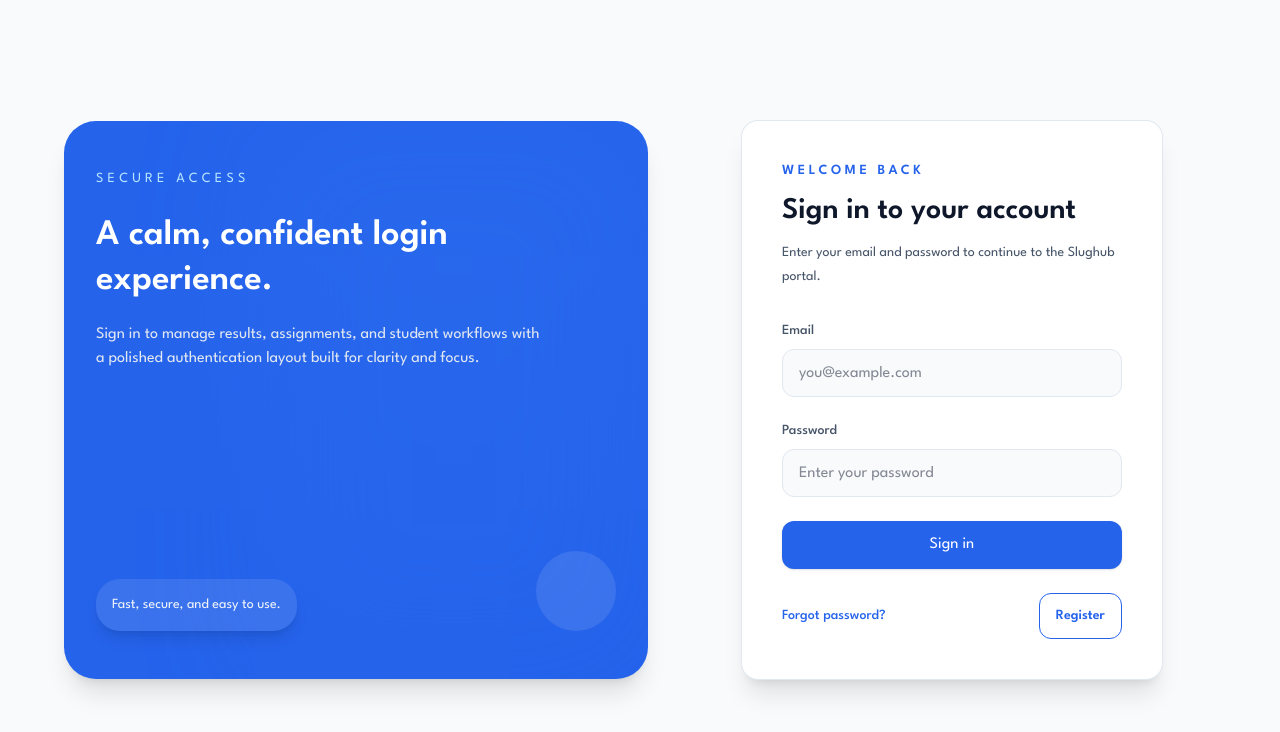
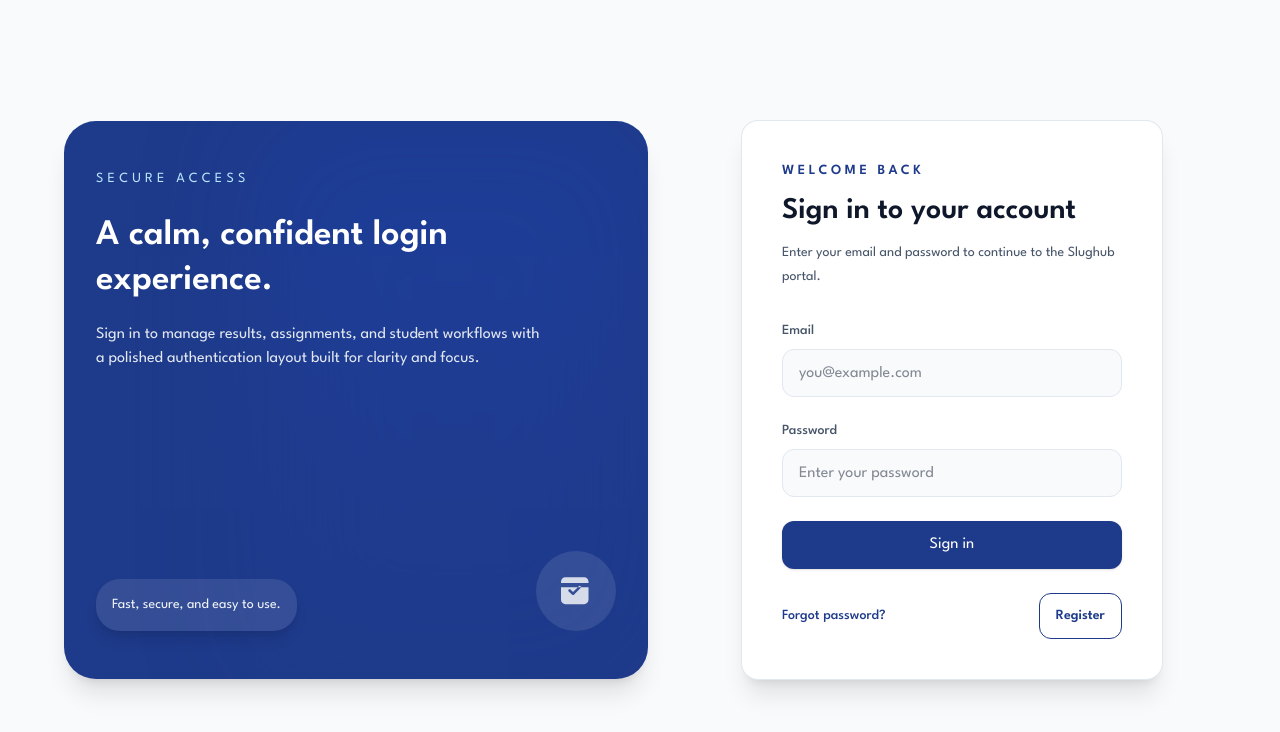
Before and after one commit to konneh-hub/Grade-System-APP, a Next.js app: page /login in a window 1280 px wide. Shown: the top 732 px of the page. Built offline with nearby package versions, Linux system fonts and the light colour scheme.

Commit message:
changes the login color

```diff
--- a/app/(auth)/login/page.tsx
+++ b/app/(auth)/login/page.tsx
@@ -33,8 +33,8 @@ export default function LoginPage() {
 
   return (
     <div className="grid w-full max-w-6xl gap-10 lg:grid-cols-[1.05fr_0.95fr]">
-      <section className="relative hidden overflow-hidden rounded-[2rem] bg-[#2563EB] px-8 py-12 text-white shadow-xl lg:flex lg:flex-col lg:justify-between">
-        <div className="absolute inset-y-0 right-0 w-2/3 bg-gradient-to-b from-[#3B82F6] to-[#2563EB] opacity-20 blur-3xl" />
+      <section className="relative hidden overflow-hidden rounded-[2rem] bg-[#1E3A8A] px-8 py-12 text-white shadow-xl lg:flex lg:flex-col lg:justify-between">
+        <div className="absolute inset-y-0 right-0 w-2/3 bg-gradient-to-b from-[#1D4ED8] to-[#1E3A8A] opacity-20 blur-3xl" />
         <div className="relative z-10">
           <p className="text-sm uppercase tracking-[0.3em] text-sky-200">Secure access</p>
           <h2 className="mt-6 text-4xl font-semibold leading-tight text-white">A calm, confident login experience.</h2>
@@ -46,14 +46,19 @@ export default function LoginPage() {
           <div className="rounded-3xl bg-white/10 p-4 text-sm text-slate-100 shadow-lg">
             Fast, secure, and easy to use.
           </div>
-          <div className="h-20 w-20 rounded-full bg-white/10" />
+          <div className="flex h-20 w-20 items-center justify-center rounded-full bg-white/10">
+            <svg xmlns="http://www.w3.org/2000/svg" viewBox="0 0 24 24" fill="currentColor" className="h-10 w-10 text-white/80">
+              <path d="M5.625 3.75a2.625 2.625 0 0 0-2.625 2.625v.75h16.5v-.75a2.625 2.625 0 0 0-2.625-2.625h-11.25Z" />
+              <path fillRule="evenodd" d="M3 9.75v7.5a2.625 2.625 0 0 0 2.625 2.625h11.25A2.625 2.625 0 0 0 19.5 17.25v-7.5H3Zm4.594 1.28a.75.75 0 0 1 1.062 0l1.594 1.594 3.438-3.44a.75.75 0 0 1 1.062 1.062l-3.969 3.97a.75.75 0 0 1-1.062 0L7.594 12.25a.75.75 0 0 1 0-1.06Z" clipRule="evenodd" />
+            </svg>
+          </div>
         </div>
       </section>
 
       <section className="mx-auto w-full max-w-[420px]">
         <div className="rounded-2xl bg-white p-8 shadow-xl ring-1 ring-slate-200 sm:p-10">
           <div className="space-y-3">
-            <p className="text-sm font-semibold uppercase tracking-[0.25em] text-[#2563EB]">Welcome back</p>
+            <p className="text-sm font-semibold uppercase tracking-[0.25em] text-[#1E3A8A]">Welcome back</p>
             <h1 className="text-3xl font-semibold text-[#0F172A]">Sign in to your account</h1>
             <p className="text-sm leading-6 text-[#475569]">
               Enter your email and password to continue to the Slughub portal.
--- a/components/auth/LoginForm.tsx
+++ b/components/auth/LoginForm.tsx
@@ -49,7 +49,7 @@ export default function LoginForm({ onSuccess }: { onSuccess?: (data: LoginRespo
           type="email"
           required
           spellCheck={false}
-          className="h-12 w-full rounded-xl border border-slate-200 bg-slate-50 px-4 text-sm text-slate-900 outline-none transition focus:border-[#2563EB] focus:ring-4 focus:ring-[#3B82F6]/20"
+          className="h-12 w-full rounded-xl border border-slate-200 bg-slate-50 px-4 text-sm text-slate-900 outline-none transition focus:border-[#1E3A8A] focus:ring-4 focus:ring-[#1E3A8A]/20"
         />
       </div>
       <div className="space-y-2">
@@ -65,24 +65,24 @@ export default function LoginForm({ onSuccess }: { onSuccess?: (data: LoginRespo
           onChange={(e) => setPassword(e.target.value)}
           type="password"
           required
-          className="h-12 w-full rounded-xl border border-slate-200 bg-slate-50 px-4 text-sm text-slate-900 outline-none transition focus:border-[#2563EB] focus:ring-4 focus:ring-[#3B82F6]/20"
+          className="h-12 w-full rounded-xl border border-slate-200 bg-slate-50 px-4 text-sm text-slate-900 outline-none transition focus:border-[#1E3A8A] focus:ring-4 focus:ring-[#1E3A8A]/20"
         />
       </div>
       {error && <div className="text-sm text-red-600">{error}</div>}
       <button
         type="submit"
         disabled={loading}
-        className="inline-flex w-full h-12 items-center justify-center rounded-xl bg-[#2563EB] px-4 text-sm font-semibold text-white shadow-sm transition hover:bg-[#1d4ed8] focus-visible:outline-none focus-visible:ring-4 focus-visible:ring-[#3B82F6]/40 disabled:cursor-not-allowed disabled:bg-slate-400"
+        className="inline-flex w-full h-12 items-center justify-center rounded-xl bg-[#1E3A8A] px-4 text-sm font-semibold text-white shadow-sm transition hover:bg-[#152C6B] focus-visible:outline-none focus-visible:ring-4 focus-visible:ring-[#1E3A8A]/40 disabled:cursor-not-allowed disabled:bg-slate-400"
       >
         {loading ? 'Signing in...' : 'Sign in'}
       </button>
       <div className="flex flex-col gap-3 text-center text-sm sm:flex-row sm:items-center sm:justify-between">
-        <Link href="/forgot-password" className="font-medium text-[#2563EB] transition hover:text-[#1d4ed8]">
+        <Link href="/forgot-password" className="font-medium text-[#1E3A8A] transition hover:text-[#152C6B]">
           Forgot password?
         </Link>
         <Link
           href="/register"
-          className="inline-flex items-center justify-center rounded-xl border border-[#2563EB] bg-white px-4 py-3 text-sm font-semibold text-[#2563EB] transition hover:bg-[#eff6ff]"
+          className="inline-flex items-center justify-center rounded-xl border border-[#1E3A8A] bg-white px-4 py-3 text-sm font-semibold text-[#1E3A8A] transition hover:bg-[#DBEAFE]"
         >
           Register
         </Link>
```
